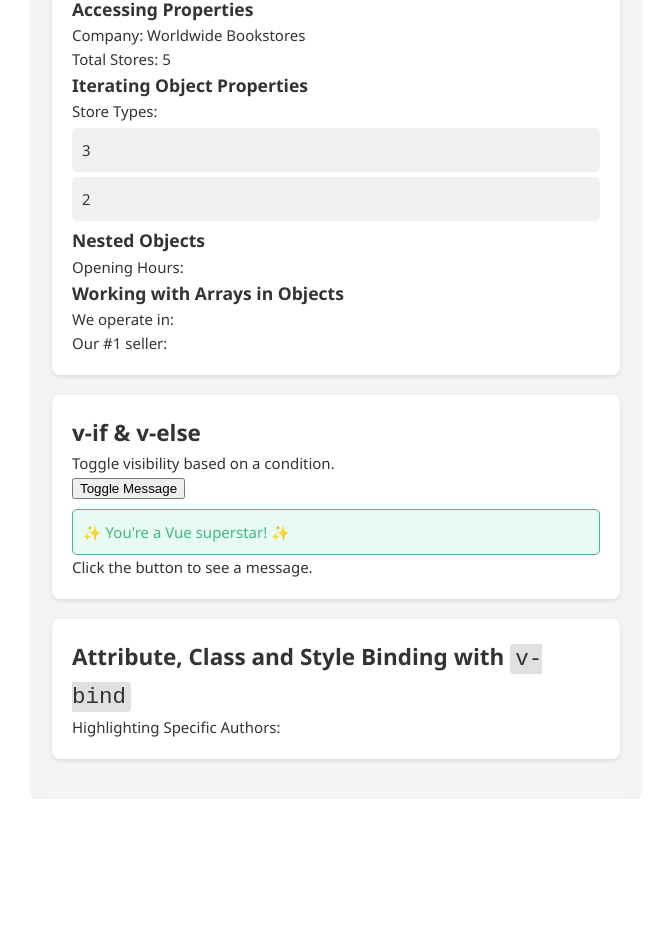
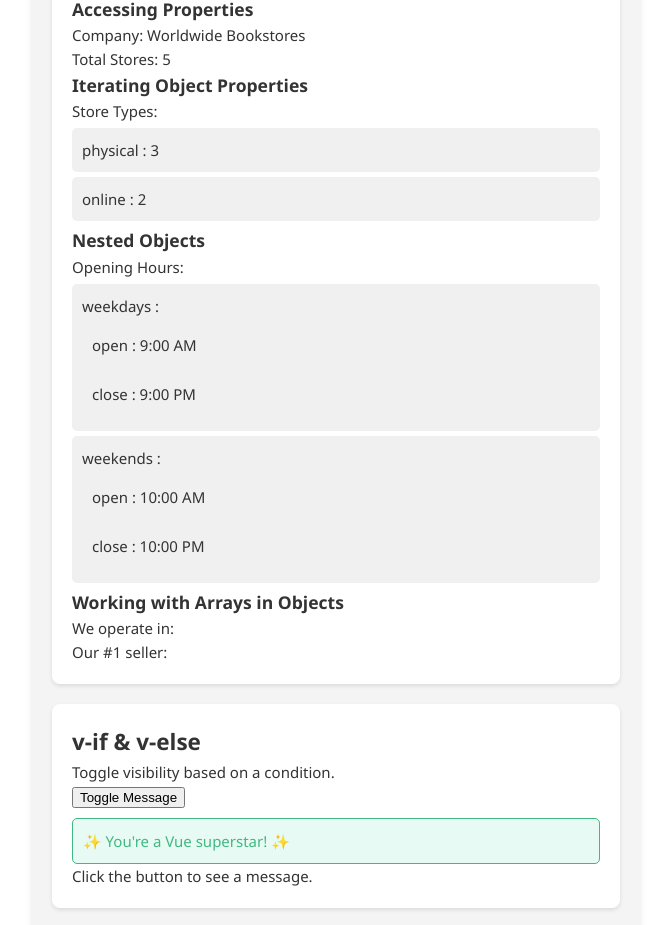
Before and after one commit to JuranWw/FIT5032, a Vue app in the folder fit5032-week2/jwang-library/: page / in a window 1280 px wide. Shown: the part 1275-2200 px from the top of the page, without its empty margins (0-671 px from the left). Before the commit the page ends 2074 px from the top, so only its background shows below. Built offline with nearby package versions, Linux system fonts and the light colour scheme.

Commit message:
Activity 9a-11: iterating object properties

```diff
--- a/fit5032-week2/jwang-library/src/components/JSON.vue
+++ b/fit5032-week2/jwang-library/src/components/JSON.vue
@@ -92,8 +92,10 @@
       <!-- Activity 10: Iterate through the storeTypes array and display the store type and the number of stores that use that type. -->
       <!-- TODO: CODE TO RENDER LIST OF STORE TYPES HERE -->
       <ul>
-          <li v-for="type in bookstores.storeTypes" :key="type">
-            {{ type }}
+          <li v-for="(number, type) in bookstores.storeTypes" :key="type">
+            {{type}}
+            :
+            {{number}}
           </li>
       </ul>
 
@@ -101,6 +103,15 @@
       <p>Opening Hours:</p>
       <!-- Activity 11: Iterate throu5ngh the openingHours object and display the day of the week and the opening and closing times. -->
       <!-- TODO: CODE TO RENDER LIST OF OPENING HOURS HERE -->
+      <ul>
+          <li v-for="(openingHours, section) in bookstores.openingHours" :key="section">
+            {{section}}
+            :
+            <li v-for="(time, title) in openingHours" :key="title">
+              {{ title }} : {{ time }}
+            </li>
+          </li>
+      </ul>
 
       <h3>Working with Arrays in Objects</h3>
       <!-- Activity 12: Get the top sellers from the bookstores object. -->
```
